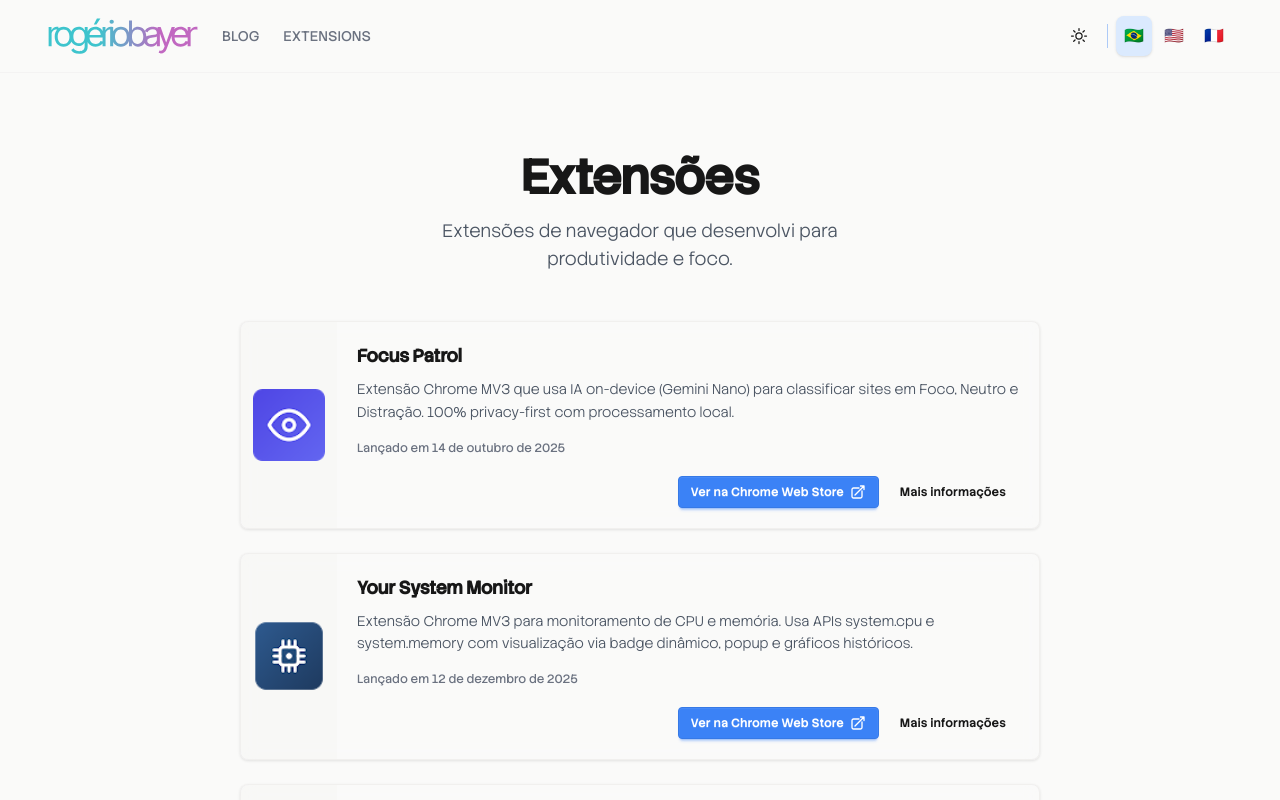
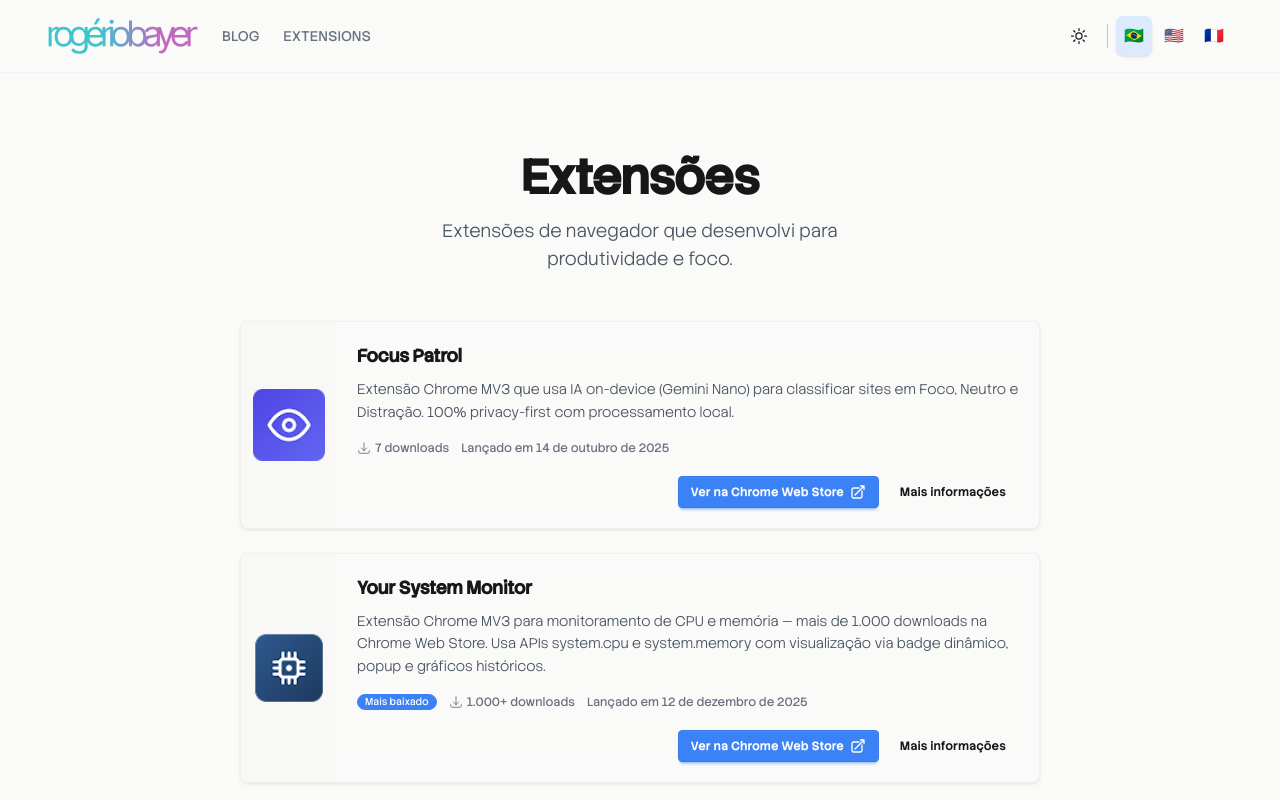
Before and after one commit to rogeriobayer/bayer.ooo, a Next.js app: page /extensions in a window 1280 px wide. Shown: the top 800 px of the page. Built offline with nearby package versions, Linux system fonts and the light colour scheme.

Commit message:
Feat/system monitor downloads (#237)
* feat(extensions): update your-system-monitor to 1.000+ downloads



* feat(extensions): add download count display to extension cards

```diff
--- a/content/extensions/extensions.json
+++ b/content/extensions/extensions.json
@@ -310,12 +310,12 @@
       },
       "icon": "/images/extensions/your-system-monitor-icon.webp",
       "description": {
-        "pt": "Extensão Chrome MV3 para monitoramento de CPU e memória. Usa APIs system.cpu e system.memory com visualização via badge dinâmico, popup e gráficos históricos.",
-        "en": "Chrome MV3 extension for CPU and memory monitoring. Uses system.cpu and system.memory APIs with visualization via dynamic badge, popup and historical graphs.",
-        "fr": "Extension Chrome MV3 pour surveillance du CPU et de la mémoire. Utilise les APIs system.cpu et system.memory avec visualisation via badge dynamique, popup et graphiques historiques."
+        "pt": "Extensão Chrome MV3 para monitoramento de CPU e memória — mais de 1.000 downloads na Chrome Web Store. Usa APIs system.cpu e system.memory com visualização via badge dinâmico, popup e gráficos históricos.",
+        "en": "Chrome MV3 extension for CPU and memory monitoring — over 1,000 downloads on the Chrome Web Store. Uses system.cpu and system.memory APIs with visualization via dynamic badge, popup and historical graphs.",
+        "fr": "Extension Chrome MV3 pour surveillance du CPU et de la mémoire — plus de 1.000 téléchargements sur le Chrome Web Store. Utilise les APIs system.cpu et system.memory avec visualisation via badge dynamique, popup et graphiques historiques."
       },
       "link": "https://chromewebstore.google.com/detail/your-system-monitor/",
-      "downloads": "29",
+      "downloads": "1.000+",
       "releaseDate": "2025-12-12",
       "frameworks": [
         "javascript",
@@ -344,6 +344,14 @@
           }
         ],
         "impact": [
+          {
+            "value": "1.000+",
+            "label": {
+              "pt": "Downloads",
+              "en": "Downloads",
+              "fr": "Téléchargements"
+            }
+          },
           {
             "value": "4",
             "label": {
--- a/src/app/components/Projects.jsx
+++ b/src/app/components/Projects.jsx
@@ -20,11 +20,24 @@
   buttonHoverVariant
 } from "@/app/utils/animationConfig";
 
+const parseDownloads = (value) => {
+  if (!value) return 0;
+  const cleaned = value.replace(/\./g, "").replace(/\D/g, "");
+  return parseInt(cleaned, 10) || 0;
+};
+
 export const Projects = ({ type = "projects" }) => {
   const { t, currentLanguage } = useTranslation();
   const data = type === "extensions" ? extensionsData : projectsData;
   const projects = data[currentLanguage]?.[type === "extensions" ? "extensions" : "projects"] || data.pt[type === "extensions" ? "extensions" : "projects"];
   const [selectedProject, setSelectedProject] = useState(null);
+
+  const mostDownloaded =
+    type === "extensions"
+      ? [...projects].reduce((max, ext) =>
+          parseDownloads(ext.downloads) > parseDownloads(max?.downloads) ? ext : max
+        )
+      : null;
 
   const openModal = (project) => {
     setSelectedProject(project);
@@ -144,18 +157,26 @@
                       {project.description}
                     </p>
 
-                    {project.releaseDate && (
-                      <div className="flex items-center gap-3 text-xs text-muted mt-2">
-                        {project.slug === "usa-radios-lite" && (
-                          <span className="badge badge-xs badge-primary">
-                            {t("extensions.mostDownloaded")}
-                          </span>
-                        )}
+                    <div className="flex items-center gap-3 text-xs text-muted mt-2 flex-wrap">
+                      {mostDownloaded && project.slug === mostDownloaded.slug && (
+                        <span className="badge badge-xs badge-primary">
+                          {t("extensions.mostDownloaded")}
+                        </span>
+                      )}
+                      {project.downloads && (
+                        <span className="flex items-center gap-1">
+                          <svg xmlns="http://www.w3.org/2000/svg" fill="none" viewBox="0 0 24 24" strokeWidth={1.5} stroke="currentColor" className="w-3.5 h-3.5">
+                            <path strokeLinecap="round" strokeLinejoin="round" d="M3 16.5v2.25A2.25 2.25 0 005.25 21h13.5A2.25 2.25 0 0021 18.75V16.5M16.5 12L12 16.5m0 0L7.5 12m4.5 4.5V3" />
+                          </svg>
+                          {project.downloads} {t("extensions.downloads")}
+                        </span>
+                      )}
+                      {project.releaseDate && (
                         <span>
                           {t("extensions.releaseDate")} {formatDate(project.releaseDate, currentLanguage)}
                         </span>
-                      </div>
-                    )}
+                      )}
+                    </div>
 
                     <div className="card-actions justify-end mt-3">
                       {project.link && (
```
Also changed, not shown: src/app/lib/extensions-data.js.
